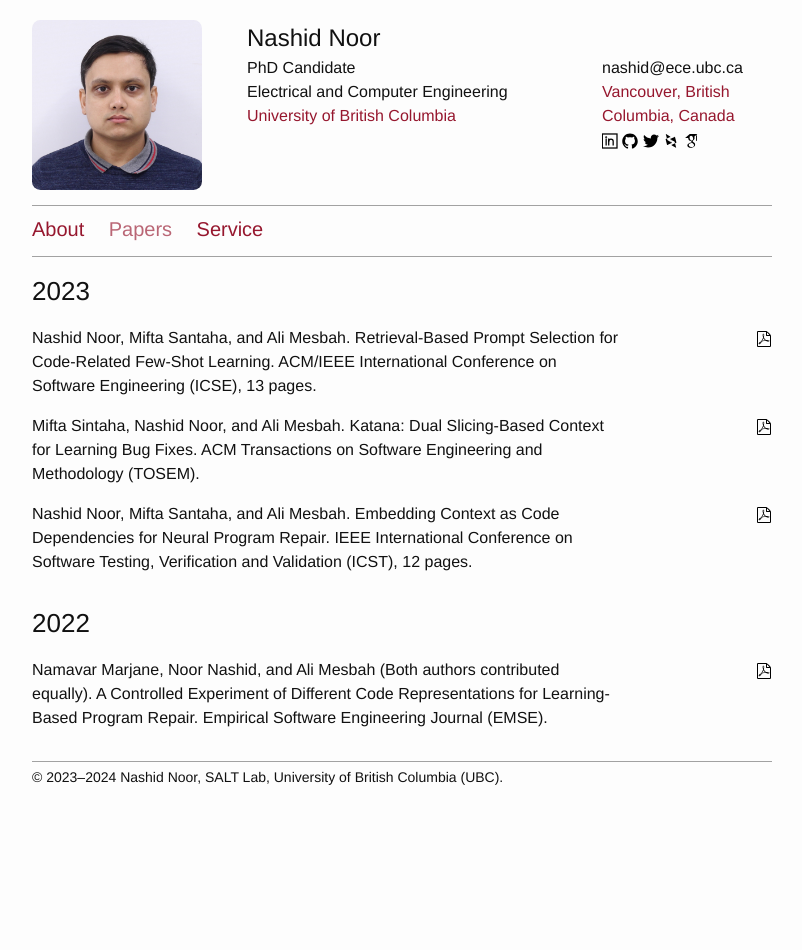
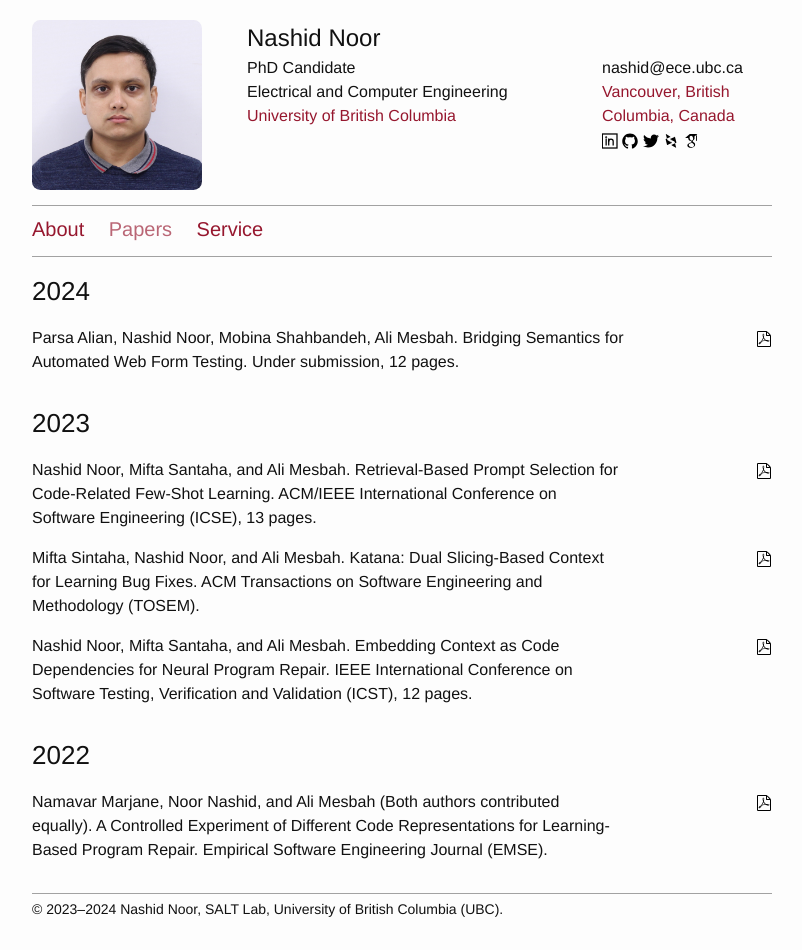
Before and after one commit to nashid/nashid.github.io, a Jekyll site: the page built from nav/papers.md, in a window 1280 px wide. Shown: the whole page, without its empty margins (238-1040 px from the left). Built offline with Jekyll 4.4.1, drawn with Linux system fonts in a browser that asks for light colours; before the commit the page ends 900 px from its top, so only the background shows below that.

Commit message:
add formnexus

```diff
--- a/_data/papers.yml
+++ b/_data/papers.yml
@@ -1,3 +1,10 @@
+- id: formnexus-under-submission
+  title: "Bridging Semantics for Automated Web Form Testing"
+  authors: Parsa Alian, Nashid Noor, Mobina Shahbandeh, Ali Mesbah
+  venue: Under submission, 12 pages
+  year: 2024
+  # code: https://github.com/apicarve/apicarver
+
 - id: cedar-icse23
   title: "Retrieval-Based Prompt Selection for Code-Related Few-Shot Learning"
   authors: Nashid Noor, Mifta Santaha, and Ali Mesbah
```
Also changed, not shown: 1 other file.
